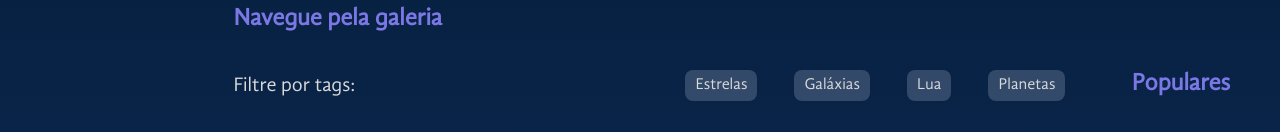
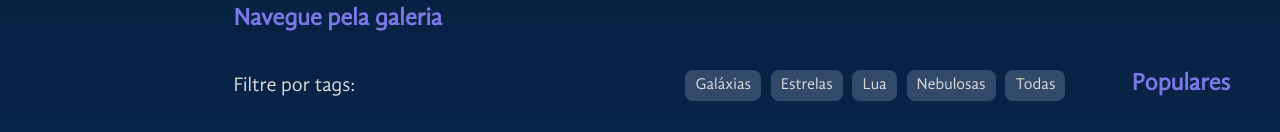
Before and after one commit to FelipeSuriz/alura-space, a React (Create React App) app: page / in a window 1280 px wide. Shown: the part 445-577 px from the top of the page. Built offline with nearby package versions, Linux system fonts and the light colour scheme.

Commit message:
criando a funcionalidade de filtro

```diff
--- a/src/componentes/Galeria/index.jsx
+++ b/src/componentes/Galeria/index.jsx
@@ -1,15 +1,25 @@
-import React from 'react'
+import React, { useState } from 'react'
 import Tags from '../Tags'
 import styles from './Galeria.module.scss'
 import fotos from './fotos.json'
 import Cards from './Cards'
 
 export default function Galeria() {
+  const [itens, setItens] = useState(fotos);
+  const tags = [...new Set(fotos.map((valor) => valor.tag))];
+
+  const filtraFotos = (tag) => {
+    const novasFotos = fotos.filter((foto) => {
+      return foto.tag === tag;
+    })
+    setItens(novasFotos);
+  }
+
   return (
     <section className={styles.galeria}>
       <h2>Navegue pela galeria</h2>
-      <Tags />
-      <Cards itens={fotos} styles={styles}/>
+      <Tags tags={tags} filtraFotos={filtraFotos} setItens={setItens} />
+      <Cards itens={itens} styles={styles} />
     </section>
   )
 }
--- a/src/componentes/Tags/index.jsx
+++ b/src/componentes/Tags/index.jsx
@@ -1,15 +1,16 @@
-import React from 'react'
-import styles from './Tags.module.scss'
+import React from 'react';
+import styles from './Tags.module.scss';
+import fotos from '../Galeria/fotos.json';
 
-export default function Tags() {
+export default function Tags({tags, filtraFotos, setItens}) {
   return (
     <div className={styles.tags}>
         <p>Filtre por tags:</p>
         <ul className={styles.tags__lista}>
-            <li>Estrelas</li>
-            <li>Galáxias</li>
-            <li>Lua</li>
-            <li>Planetas</li>
+            {tags.map((tag) => {
+              return <li key={tag} onClick={() => filtraFotos(tag)}>{tag}</li>
+            })}
+            <li onClick={() => setItens(fotos)}>Todas</li>
         </ul>
     </div>
   )
```
